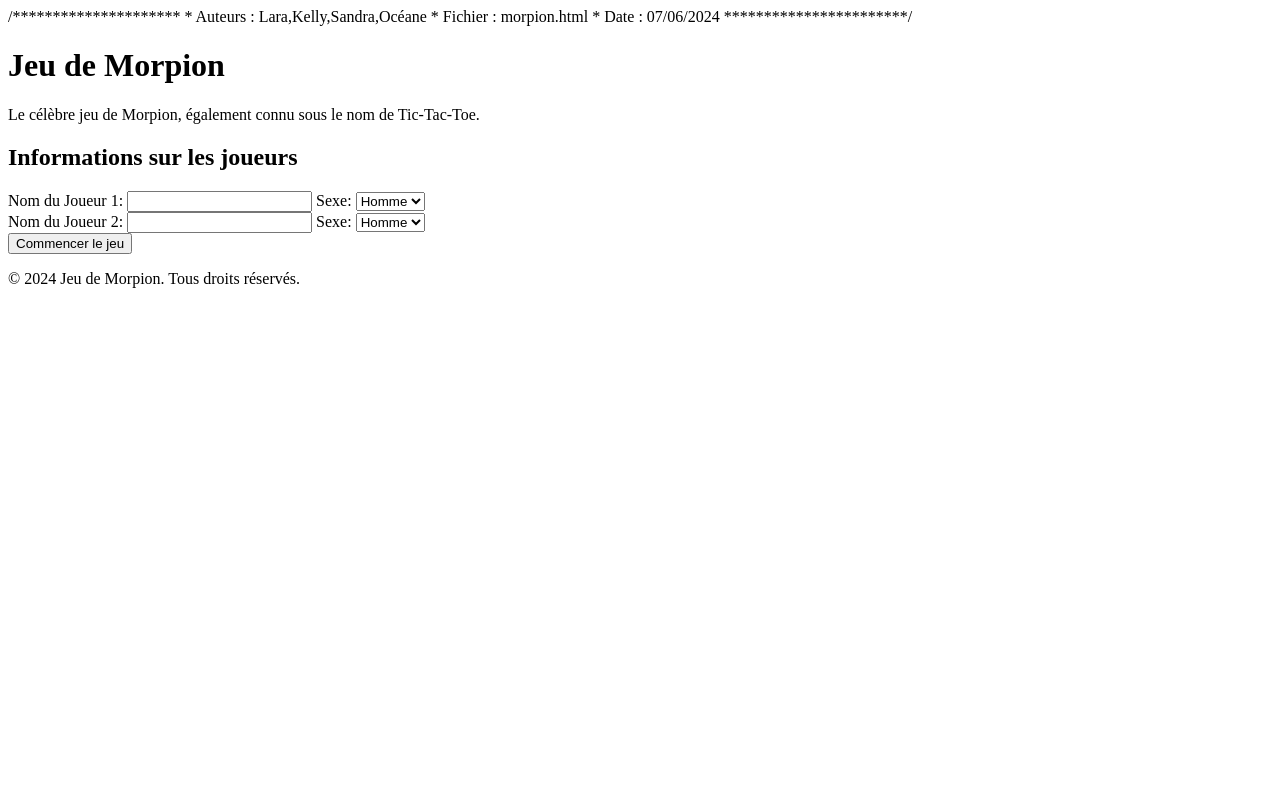
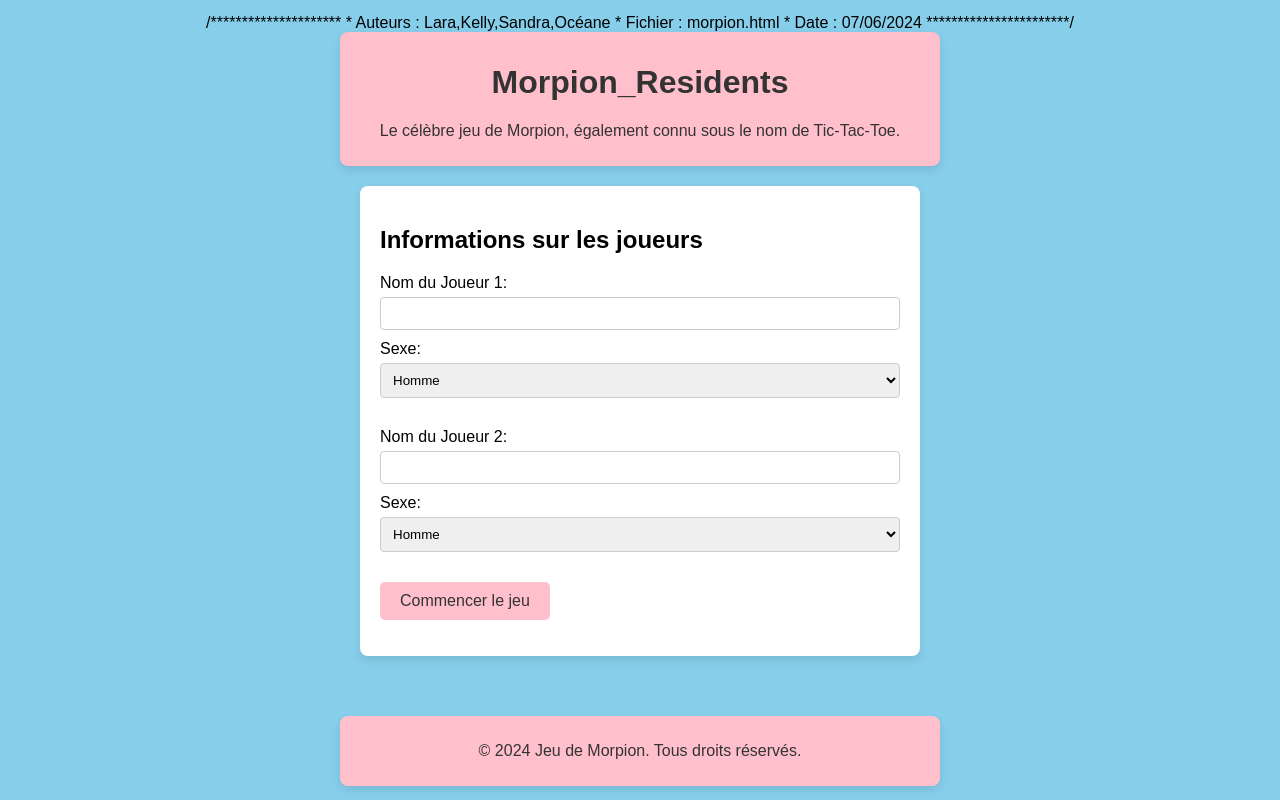
Before and after one commit to lcdsl77/Projet_Morpion, a plain HTML site: page morpion.html in a window 1280 px wide. Drawn offline with Linux system fonts and the light colour scheme; a script that the page names is missing.

Commit message:
Update morpion.html

```diff
--- a/morpion.html
+++ b/morpion.html
@@ -10,11 +10,11 @@
     <meta charset="UTF-8">
     <meta name="viewport" content="width=device-width, initial-scale=1.0">
     <title>Jeu de Morpion</title>
-    <link rel="stylesheet" href="styles.css">
+    <link rel="stylesheet" href="style.css">
 </head>
 <body>
     <header>
-        <h1>Jeu de Morpion</h1>
+        <h1>Morpion_Residents</h1>
         <p>Le célèbre jeu de Morpion, également connu sous le nom de Tic-Tac-Toe.</p>
     </header>
     <main>
@@ -61,7 +61,7 @@
                 <div class="cell" data-index="8"></div>
             </div>
             <div class="message" id="message"></div>
-            <button id="restartButton">Recommencer le jeu</button>
+            <button id="restartButton">ON RECOMMENCE</button>
         </section>
     </main>
     <footer>
```
